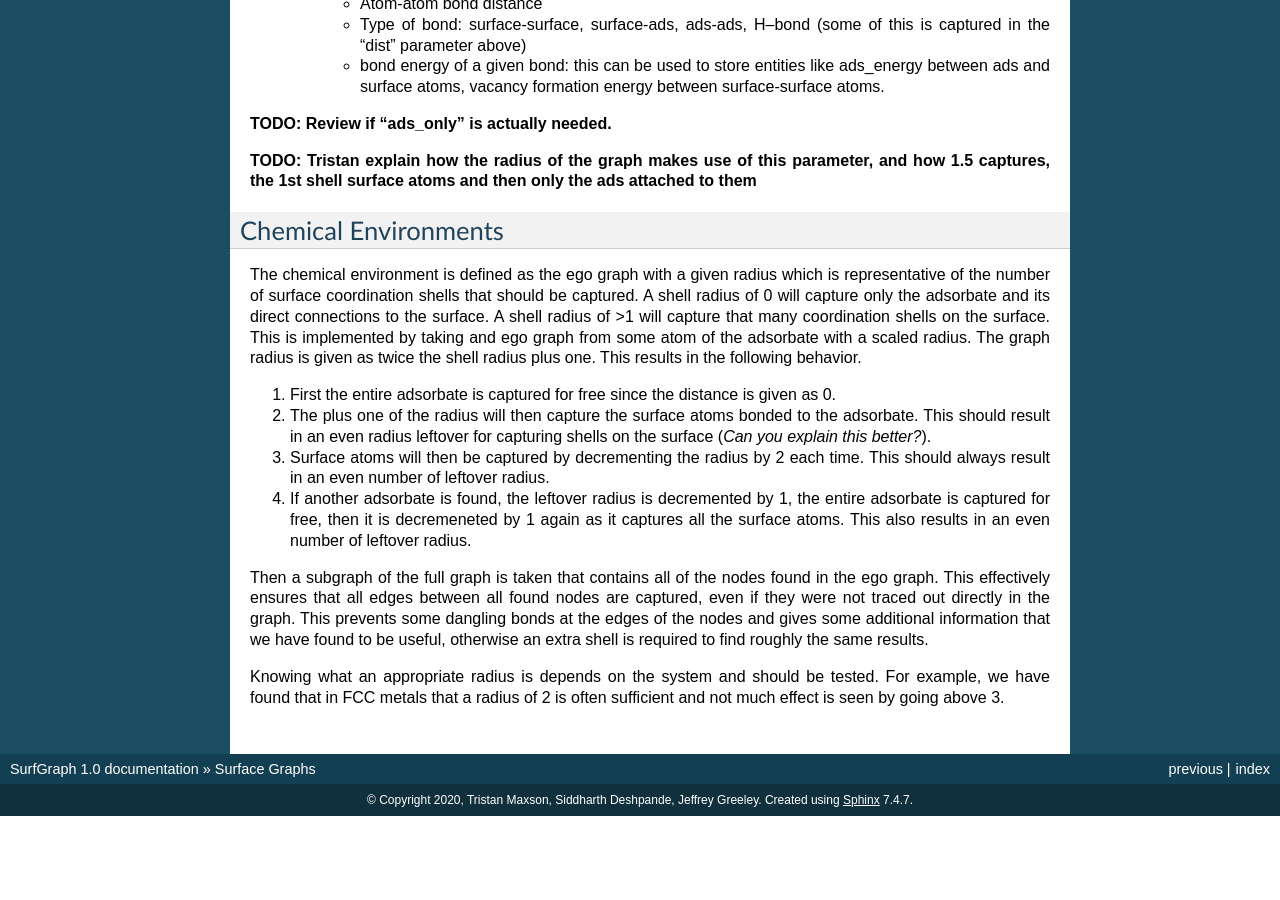
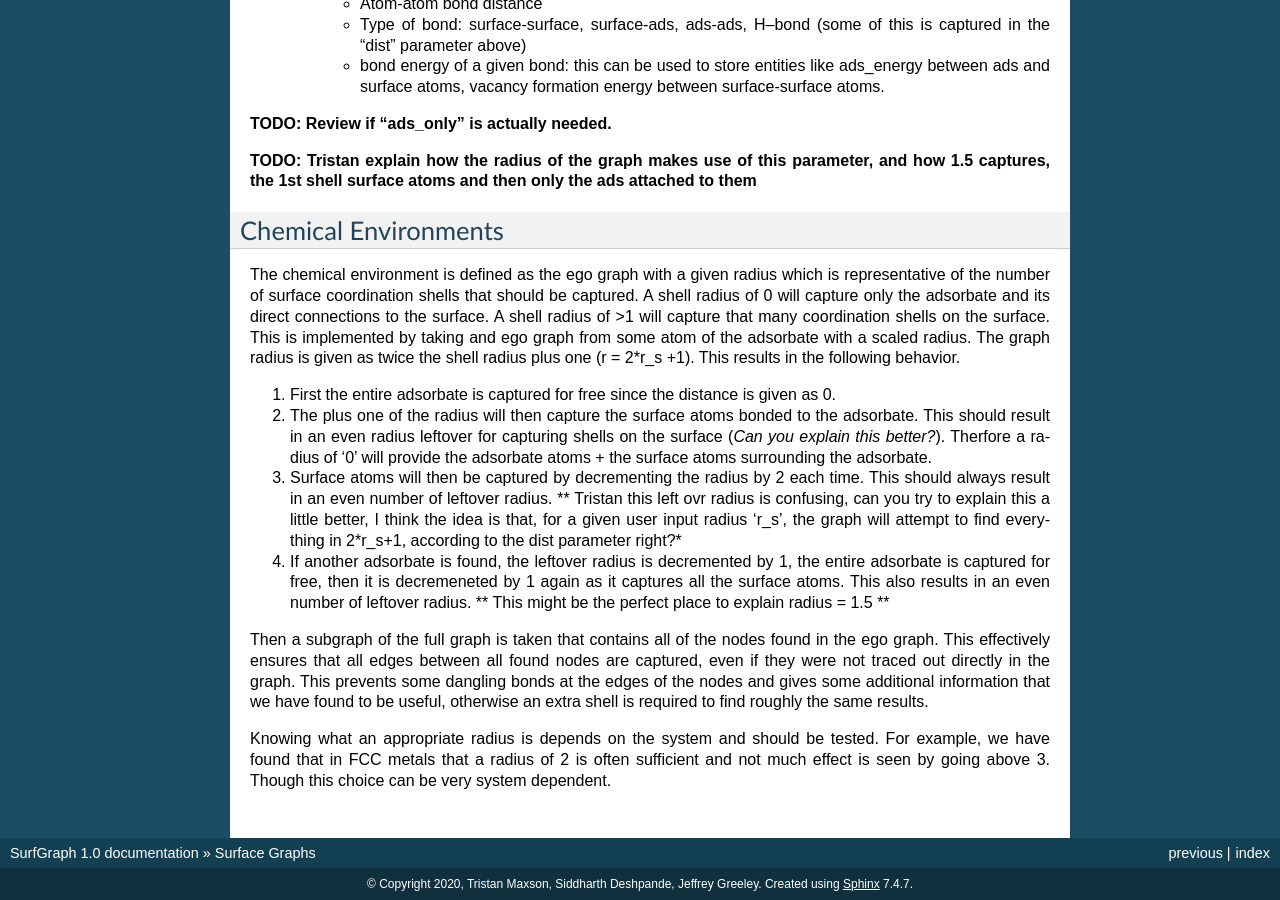
Before and after one commit to vsumaria/graph-theory-surfaces, a Sphinx documentation site: the page built from doc/source/Theory.rst, in a window 1280 px wide and 900 px high, scrolled down 929 px. Built offline with Sphinx 7.4.7, drawn with Linux system fonts in a browser that asks for light colours; formulas are drawn with MathJax 3; pages that are not in the unit, such as notebooks, are missing from menus; before the commit the page ends 1745 px from its top, so only the background shows below that.

Commit message:
Update Theory.rst

```diff
--- a/doc/source/Theory.rst
+++ b/doc/source/Theory.rst
@@ -44,13 +44,13 @@ Graphs offer the flexibility to add other important properties to the nodes and
 Chemical Environments
 *********************
 
-The chemical environment is defined as the ego graph with a given radius which is representative of the number of surface coordination shells that should be captured.  A shell radius of 0 will capture only the adsorbate and its direct connections to the surface.  A shell radius of >1 will capture that many coordination shells on the surface.  This is implemented by taking and ego graph from some atom of the adsorbate with a scaled radius.  The graph radius is given as twice the shell radius plus one.  This results in the following behavior.
+The chemical environment is defined as the ego graph with a given radius which is representative of the number of surface coordination shells that should be captured.  A shell radius of 0 will capture only the adsorbate and its direct connections to the surface.  A shell radius of >1 will capture that many coordination shells on the surface.  This is implemented by taking and ego graph from some atom of the adsorbate with a scaled radius.  The graph radius is given as twice the shell radius plus one (r = 2*r_s +1).  This results in the following behavior.
 
 1. First the entire adsorbate is captured for free since the distance is given as 0.
-2. The plus one of the radius will then capture the surface atoms bonded to the adsorbate.  This should result in an even radius leftover for capturing shells on the surface (*Can you explain this better?*).
-3. Surface atoms will then be captured by decrementing the radius by 2 each time.  This should always result in an even number of leftover radius.
-4. If another adsorbate is found, the leftover radius is decremented by 1, the entire adsorbate is captured for free, then it is decremeneted by 1 again as it captures all the surface atoms.  This also results in an even number of leftover radius.
+2. The plus one of the radius will then capture the surface atoms bonded to the adsorbate.  This should result in an even radius leftover for capturing shells on the surface (*Can you explain this better?*). Therfore a radius of '0' will provide the adsorbate atoms + the surface atoms surrounding the adsorbate.
+3. Surface atoms will then be captured by decrementing the radius by 2 each time.  This should always result in an even number of leftover radius. ** Tristan this left ovr radius is confusing, can you try to explain this a little better, I think the idea is that, for a given user input radius 'r_s', the graph will attempt to find everything in 2*r_s+1, according to the dist parameter right?*
+4. If another adsorbate is found, the leftover radius is decremented by 1, the entire adsorbate is captured for free, then it is decremeneted by 1 again as it captures all the surface atoms.  This also results in an even number of leftover radius.  ** This might be the perfect place to explain radius = 1.5 **
 
 Then a subgraph of the full graph is taken that contains all of the nodes found in the ego graph.  This effectively ensures that all edges between all found nodes are captured, even if they were not traced out directly in the graph.  This prevents some dangling bonds at the edges of the nodes and gives some additional information that we have found to be useful, otherwise an extra shell is required to find roughly the same results.
 
-Knowing what an appropriate radius is depends on the system and should be tested.  For example, we have found that in FCC metals that a radius of 2 is often sufficient and not much effect is seen by going above 3.
+Knowing what an appropriate radius is depends on the system and should be tested.  For example, we have found that in FCC metals that a radius of 2 is often sufficient and not much effect is seen by going above 3. Though this choice can be very system dependent.
```
